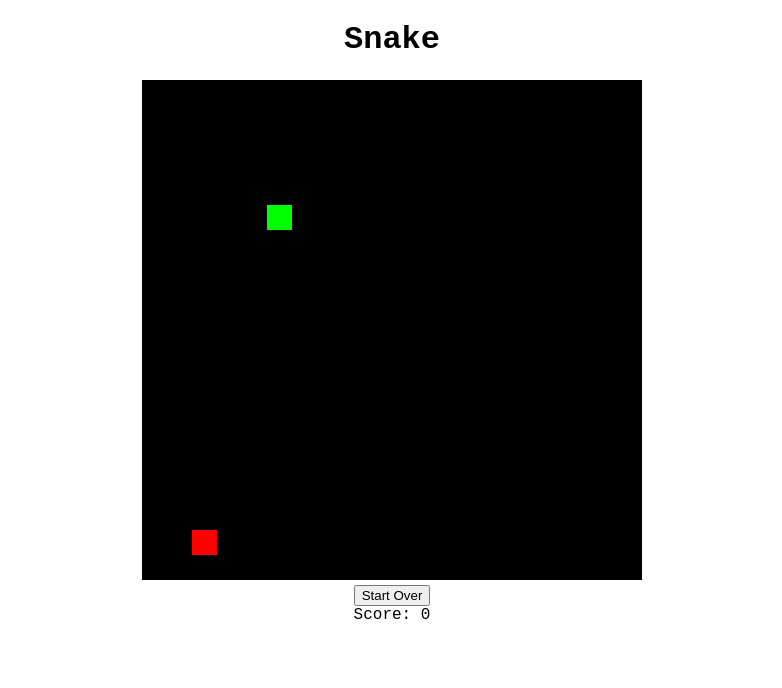
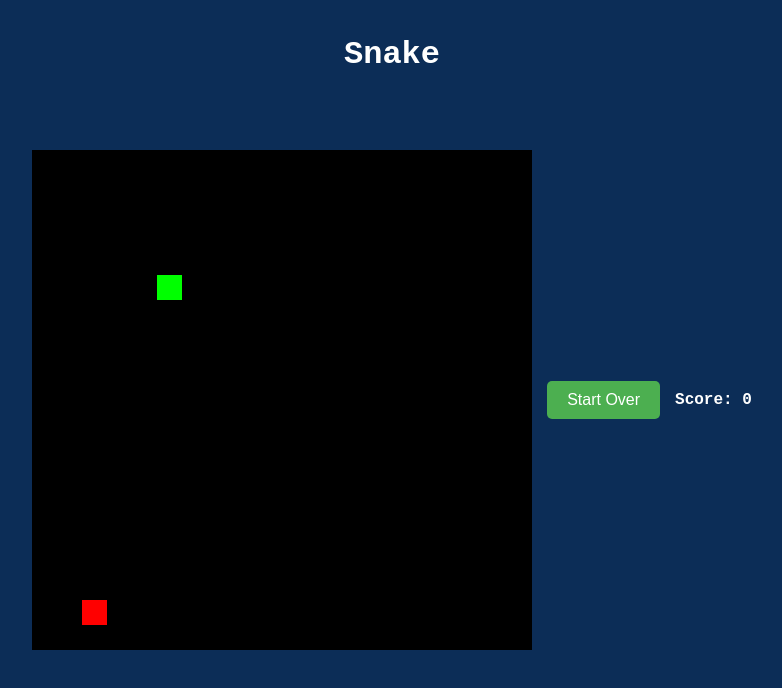
Before and after one commit to ImKennyYip/snake, a plain HTML site: page index.html in a window 1280 px wide. Shown: the whole page, without its empty margins (248-1030 px from the left). Drawn offline with Linux system fonts and the light colour scheme.

Commit message:
Update snake.css

```diff
--- a/snake.css
+++ b/snake.css
@@ -1,4 +1,48 @@
 body {
     font-family: 'Courier New', Courier, monospace;
     text-align: center;
+
 }
+
+#scoreDisplay{
+    font-weight: 800;
+    color: #fff;
+}
+
+h1{
+    background-color: #0C2D57;;
+    color: #fff;
+    text-align: center;
+    padding: 15px;
+    position: fixed;
+    width: 100%;
+    top: 0;
+    z-index: 1000;
+}
+body {
+    display: flex;
+    align-items: center;
+    justify-content: center;
+    height: 100vh;
+    margin: 0;
+    background-color: #0C2D57;
+  }
+
+  .refresh-button {
+    background-color: #4CAF50;
+    color: white;
+    border: none;
+    padding: 10px 20px;
+    text-align: center;
+    text-decoration: none;
+    display: inline-block;
+    font-size: 16px;
+    border-radius: 5px;
+    cursor: pointer;
+    transition: background-color 0.3s ease;
+    margin: 15px;
+  }
+
+  .refresh-button:hover {
+    background-color: #45a049;
+  }
```
